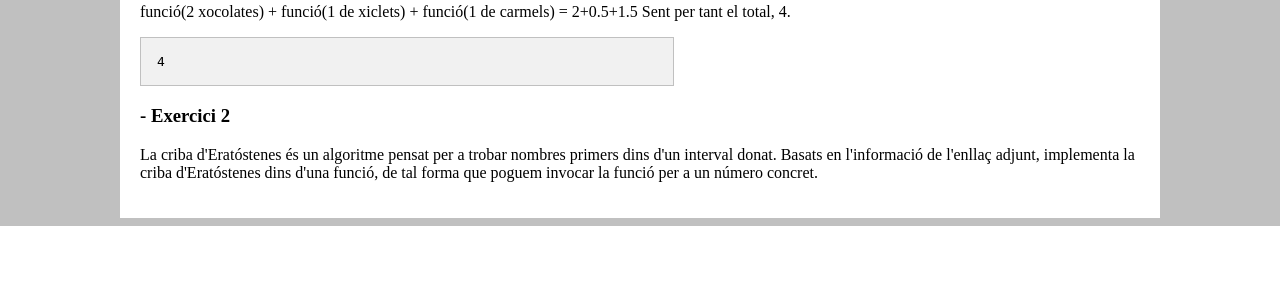
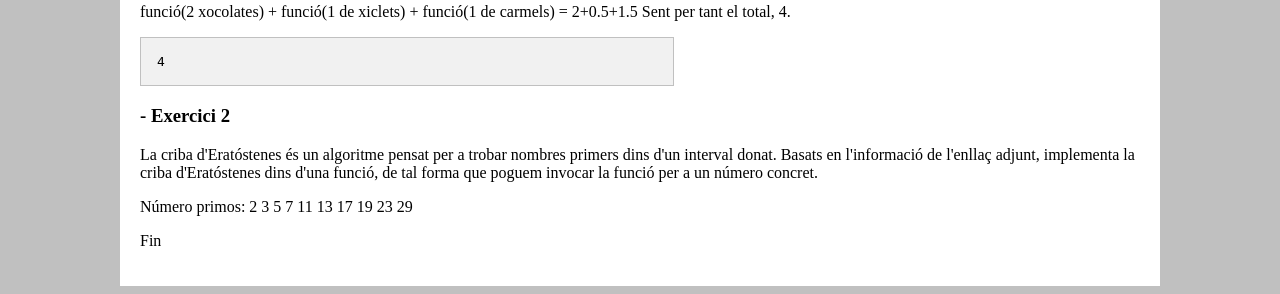
Before and after one commit to pedrosalgueroanillo/Fullstack-php, a PHP site: page / in a window 1280 px wide. Shown: the part 2751-3045 px from the top of the page. Before the commit the page ends 2977 px from the top, so only its background shows below. Run offline with PHP 8.4, Linux system fonts and the light colour scheme.

Commit message:
Nivell 3 ej 1
Criba de Eratóstenes

```diff
--- a/php_m6/index.php
+++ b/php_m6/index.php
@@ -26,7 +26,7 @@
 
             }
             echo "<pre>";
-            resta( 42,34);
+            resta(42,34);
             echo "</pre>";
          ?>
 
@@ -143,24 +143,6 @@
         <p>Ens han demanat un llistat amb tots els anys on es van produir jocs olímpics desde 1960(Roma) inclós fins al 2016(Río de Janeiro,també inclós). Programa un bucle que mostri per pantalla els anys olímpics dins de l'interval esmentat.</p>
 
             <?php
-                // $juegosOlimpicos = array(
-                //     1960 => Roma,
-                //     1964 => Tokio,
-                //     1968 => Ciudad de México,
-                //     1972 => Múnich,
-                //     1976 => Montreal,
-                //     1980 => Moscú,
-                //     1984 =>
-                //     1988 =>
-                //     1992 =>
-                //     1996 =>
-                //
-                //
-                //
-                // );
-                //
-                // echo var_export($juegosOlimpicos);
-
 
                     echo "<pre>";
                     for ($i=1960; $i <= 2016; $i++) {
@@ -168,10 +150,6 @@
                         $i =$i+3;
                     }
                     echo "</pre>";
-
-
-
-
              ?>
 
 
@@ -191,26 +169,34 @@
 Sent per tant el total, 4.</p>
 
             <?php
+                // Inicializamos las variables
+                $xocolates = 1;
+                $xiclets = 0.5;
+                $caramels = 1.5;
+
                 //Xoxolate
                 function xocolate( $cantidad_xoco ) {
-                    $precio_xoco = 1;
-                    $total_xoco = $cantidad_xoco * $precio_xoco;
+                    //La vvariable pasa a ser global
+                    global $xocolates;
+                    $total_xoco = $cantidad_xoco * $xocolates;
                     return $total_xoco;
                 }
                 //echo xocolate(2);
 
                 // xiclets
                 function xiclets( $cantidad_xiclets ) {
-                    $precio_xiclets = 0.5;
-                    $total_xiclets = $cantidad_xiclets * $precio_xiclets;
+                    //La vvariable pasa a ser global
+                    global $xiclets;
+                    $total_xiclets = $cantidad_xiclets * $xiclets;
                     return $total_xiclets;
                 }
                 //echo xiclets(1);
 
                 // carmels
                 function carmels( $cantidad_carmels ) {
-                    $precio_carmels = 1.5;
-                    $total_carmels = $cantidad_carmels * $precio_carmels;
+                    //La vvariable pasa a ser global
+                    global $caramels;
+                    $total_carmels = $cantidad_carmels * $caramels;
                     return $total_carmels;
                 }
                 //echo carmels(1);
@@ -220,17 +206,53 @@ Sent per tant el total, 4.</p>
                     $precio_total = xocolate($t_xoco) + xiclets($t_xiclets) + carmels($t_carmels) ;
                     return $precio_total;
                 }
-                echo "<pre>" . total(2,1,1) . "</pre>";
+                echo "<pre>" . total( 2,1,1 ) . "</pre>";
               ?>
 
         <h3>- Exercici 2</h3>
         <p>La criba d'Eratóstenes és un algoritme pensat per a trobar nombres primers dins d'un interval donat. Basats en l'informació de l'enllaç adjunt, implementa la criba d'Eratóstenes dins d'una funció, de tal forma que poguem invocar la funció per a un número concret.</p>
 
 
+            <?php
+            //Criba de Eratóstenes
 
+            //Total de números a evaluar
+            $total = 30;
 
+            for( $i=2; $i<$total; $i++ ) {
+              $numeros[$i]=true;
+            }
+            //Hacer el número 2 el primer número primo
+            $numeros[2]=true;
 
+            //Recorrer los números y para cada uno
+            for ($n=2;$n<$total;$n++)
+            {
+              //Si es primo recorrer los múltiplos y marcarlos como no primo
+              if ($numeros[$n])
+              {
 
+                for ($i=$n*$n;$i<$total;$i+=$n)
+                {
+
+                   $numeros[$i] = false;
+
+                }
+              }
+            }
+
+            //Muestro la lista de los primos
+            echo "Número primos: ";
+            for ($n = 2; $n < $total; $n++)
+            {
+              if ($numeros[$n])
+              {
+                echo $n." ";
+              }
+            }
+        ?>
+
+            <p>Fin </p>
     </div>
 </body>
 </html>
```
